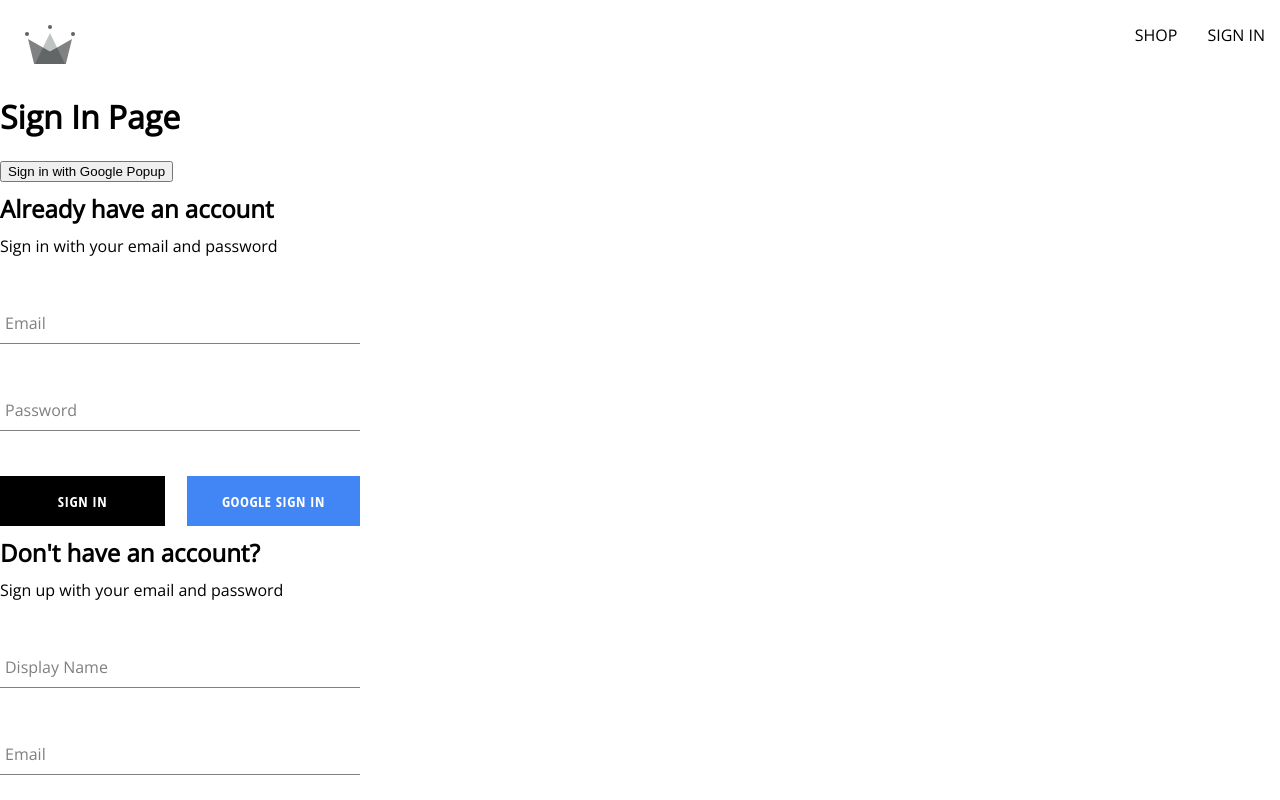
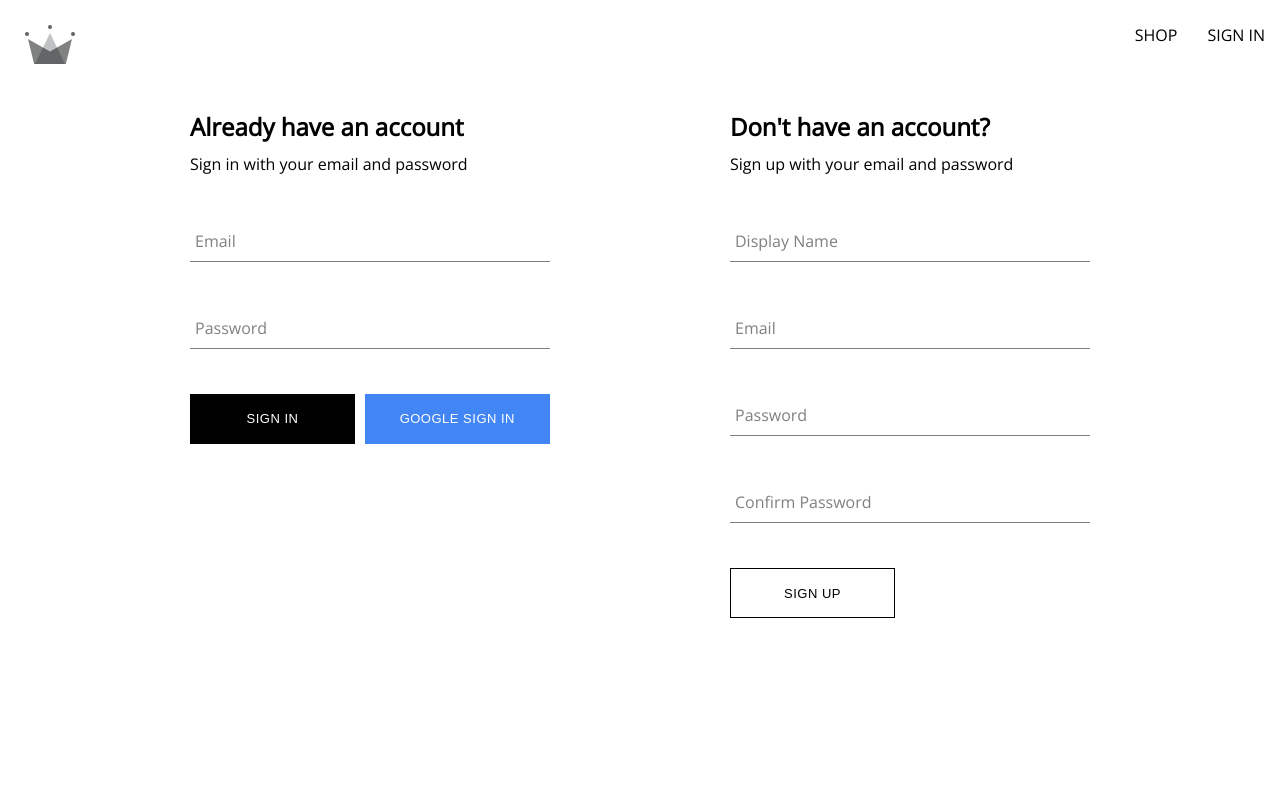
Before and after one commit to htmlasasssin/crwn-clothing, a React (Create React App) app: page /auth in a window 1280 px wide. Shown: the top 800 px of the page. Built offline with nearby package versions, Linux system fonts and the light colour scheme; a web font is replaced by a local one.

Commit message:
finishing authentication page

```diff
--- a/src/components/button/button.styles.scss
+++ b/src/components/button/button.styles.scss
@@ -9,8 +9,9 @@
   background-color: black;
   color: white;
   text-transform: uppercase;
-  font-family: 'Open Sans Condensed';
-  font-weight: bolder;
+  // font-family: 'Open Sans Condensed';
+  // font-weight: bolder;
+  font-size: small;
   border: none;
   cursor: pointer;
   display: flex;
--- a/src/components/sign-in-form/sign-in-form.component.jsx
+++ b/src/components/sign-in-form/sign-in-form.component.jsx
@@ -32,7 +32,17 @@
       await signInAuthUserWithEmailAndPassword(email, password);
       resetFormFields();
     } catch (error) {
-      console.log(error);
+      switch (error.code) {
+        case 'auth/wrong-password':
+          alert('incorrect password for email');
+          break;
+        case 'auth/user-not-found':
+          alert('no user associated with this email');
+          break;
+        default:
+          console.log(error);
+          break;
+      }
     }
   }
   const signInWithGoogle = async () => {
@@ -49,7 +59,7 @@
         <FormInput required type='password' label='Password' name='password' value={password} onChange={handleChange}></FormInput>
         <div className="buttons-container">
           <Button type='submit'>Sign In</Button>
-          <Button onClick={ signInWithGoogle } buttonType='google'>Google sign in</Button>
+          <Button type='button' onClick={ signInWithGoogle } buttonType='google'>Google sign in</Button>
         </div>
       </form>
     </div>
--- a/src/routes/authentication/authentication.component.jsx
+++ b/src/routes/authentication/authentication.component.jsx
@@ -1,24 +1,12 @@
-import {
-  signInWithGooglePopup,
-  createUserDocumentFromAuth
-} from '../../utils/firebase/firebase.utils'
-
 import SignUpForm from '../../components/sign-up-form/sign-up-form.component'
 import SignInForm from '../../components/sign-in-form/sign-in-form.component'
 
+import './authentication.styles.scss'
+
 const Authentication = () => {
 
-  const logGoogleUser = async () => {
-    const { user } = await signInWithGooglePopup();
-    const userDocRef = await createUserDocumentFromAuth(user);
-  }
-
   return (
-    <div>
-      <h1>Sign In Page</h1>
-      <button onClick={logGoogleUser}>
-        Sign in with Google Popup
-      </button>
+    <div className='authentication-container'>
       <SignInForm />
       <SignUpForm />
     </div>
--- /dev/null
+++ b/src/routes/authentication/authentication.styles.scss
@@ -0,0 +1,6 @@
+.authentication-container {
+  display: flex;
+  width: 900px;
+  justify-content: space-between;
+  margin: 30px auto;
+}
```
